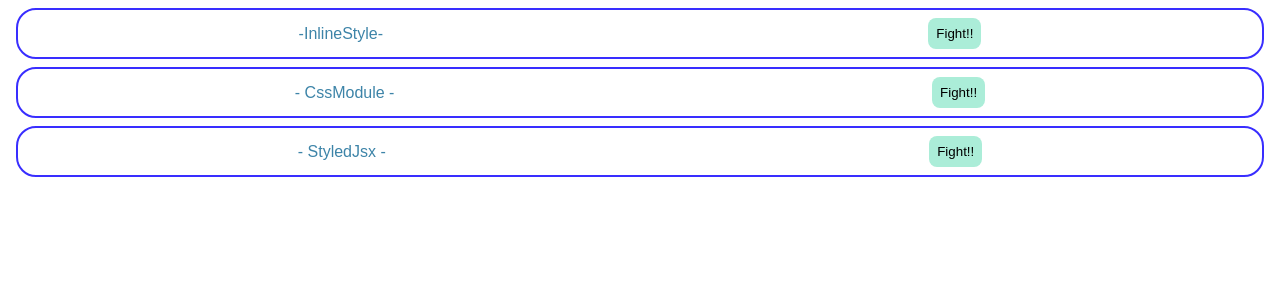
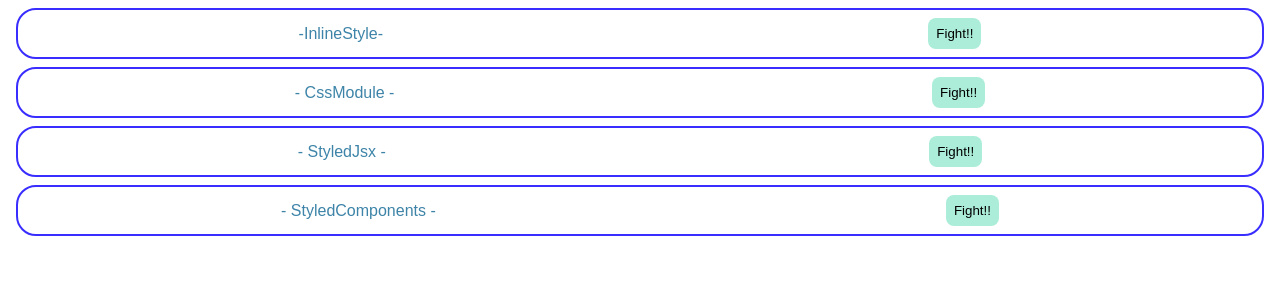
Before and after one commit to schwarzwald0906/CSS-Style, a React (Create React App) app: page / in a window 1280 px wide. Shown: the top 300 px of the page. Built offline with nearby package versions, Linux system fonts and the light colour scheme.

Commit message:
StyledComponents

```diff
--- a/package.json
+++ b/package.json
@@ -12,6 +12,7 @@
     "react": "17.0.2",
     "react-dom": "17.0.2",
     "react-scripts": "4.0.0",
+    "styled-components": "5.3.5",
     "styled-jsx": "5.0.2"
   },
   "devDependencies": {
--- a/src/App.js
+++ b/src/App.js
@@ -1,6 +1,7 @@
 import { InlineStyle } from "./Components/InlineStyle";
 import { CssModule } from "./Components/CssModule";
 import { StyledJsx } from "./Components/StyledJsx";
+import { StyledComponents } from "./Components/StyledComponents";
 import "./styles.css";
 
 export default function App() {
@@ -9,6 +10,7 @@ export default function App() {
       <InlineStyle />
       <CssModule />
       <StyledJsx />
+      <StyledComponents />
     </div>
   );
 }
--- /dev/null
+++ b/src/Components/StyledComponents.jsx
@@ -0,0 +1,34 @@
+import styled from "styled-components";
+
+export const StyledComponents = () => {
+  return (
+    <SContainer>
+      <STitleContainer>- StyledComponents -</STitleContainer>
+      <SButtonContainer>Fight!!</SButtonContainer>
+    </SContainer>
+  );
+};
+const SContainer = styled.div`
+  border: solid 2px #392eff;
+  border-radius: 20px;
+  padding: 8px;
+  margin: 8px;
+  display: flex;
+  justify-content: space-around;
+  align-items: center;
+`;
+const STitleContainer = styled.p`
+  margin: 0;
+  color: #3d84a8;
+`;
+const SButtonContainer = styled.button`
+  background-color: #abedd8;
+  border: none;
+  padding: 8px;
+  border-radius: 8px;
+  &:hover {
+    background-color: #46cdcf;
+    color: #fff;
+    cursor: pointer;
+  }
+`;
```
